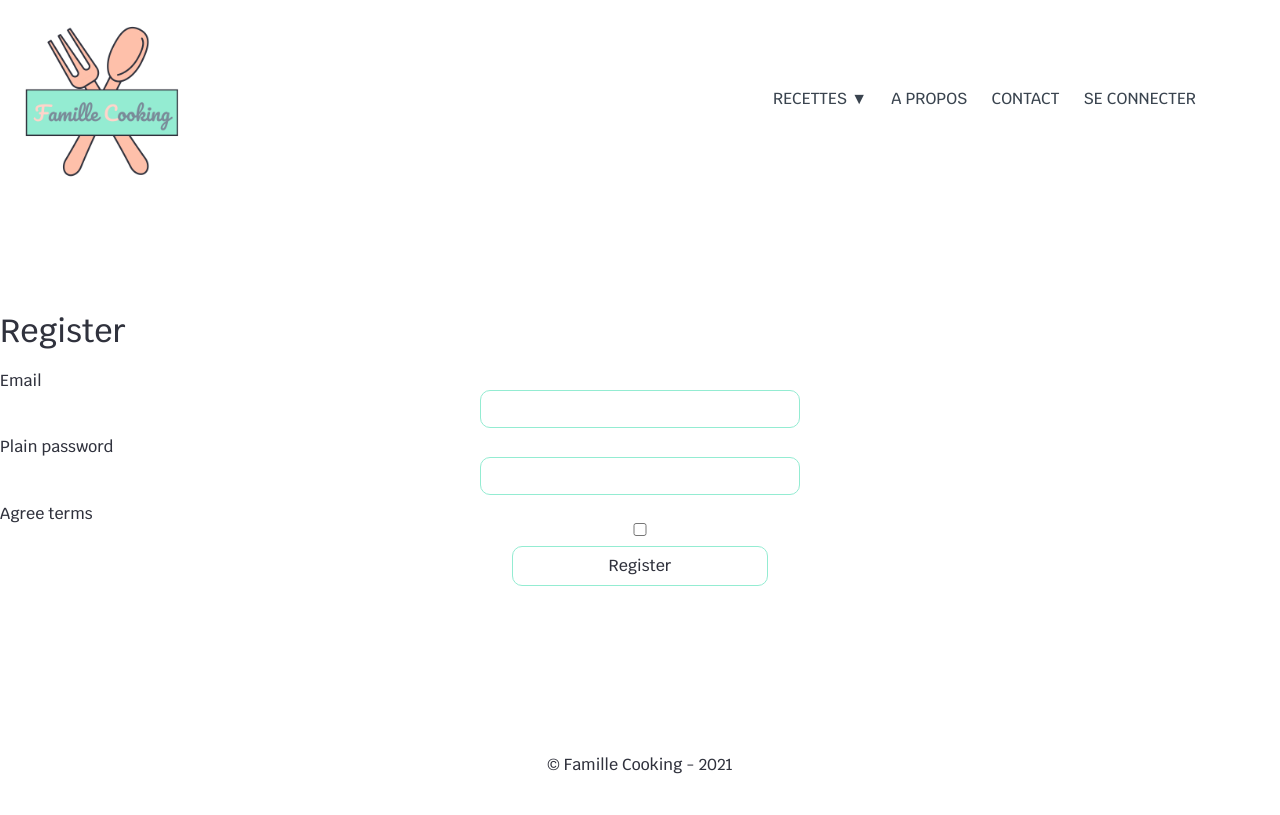
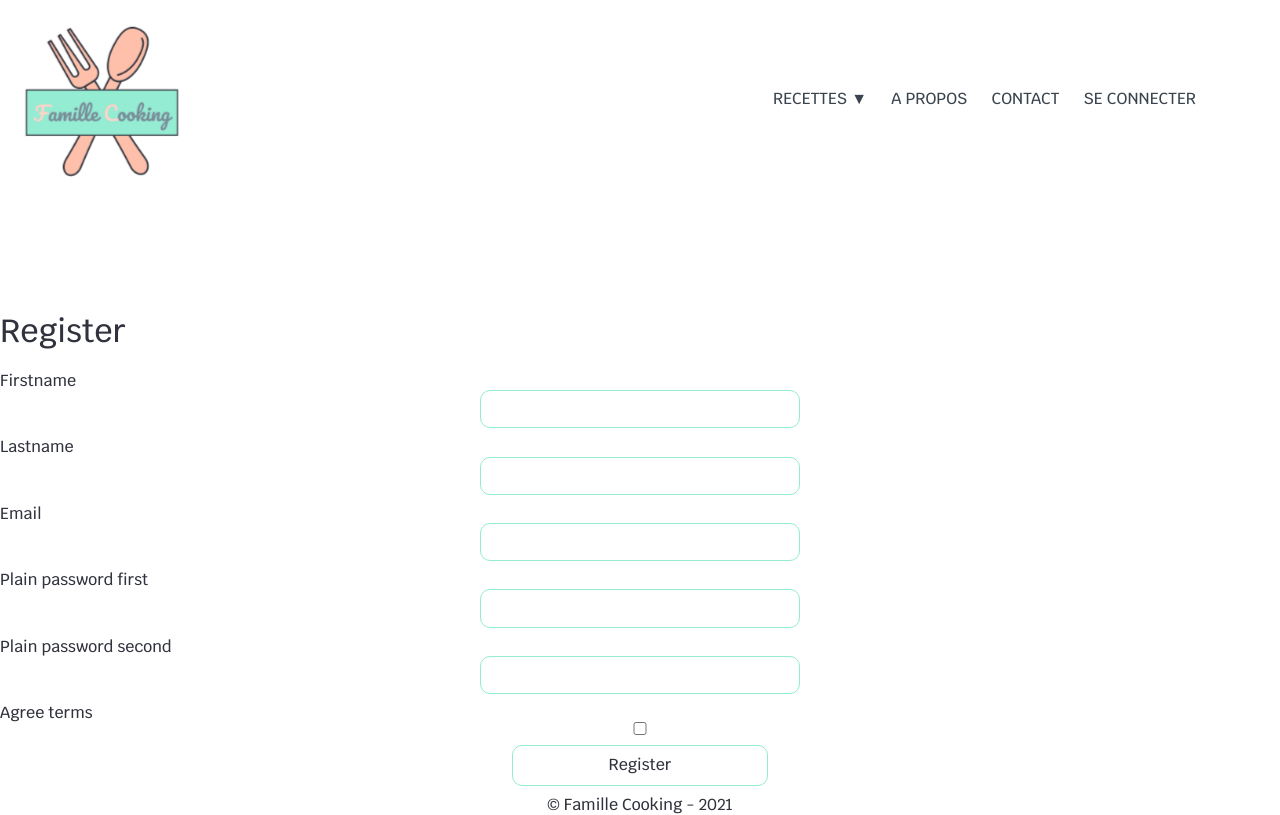
Before and after one commit to camillejmr/FamilleCooking, a Symfony app: template templates/registration/register.html.twig in a window 1280 px wide. Before the commit the page ends 774 px from the top, so only its background shows below. Run offline with Twig, Linux system fonts and the light colour scheme; the template is opened without the code that fills it, so the values that code supplies are empty; form fields are guessed from the names that the template uses; some libraries are stand-ins or nearby versions.

Commit message:
Password verification ok for registration, home Page in progress

```diff
--- a/public/css/main.css
+++ b/public/css/main.css
@@ -190,21 +190,35 @@ a:hover::before {
     color: #FEC0AA;
 }
 
+#imgfruits {
+    height:200px;
+    margin-left: 100px; margin-right: auto;
+}
+
 footer {
-    position: absolute;
-    bottom: 0;
-    width: 100%;
     text-align: center;
-    /*top:270%;*/
-    margin-bottom: 2%;
-    padding-top: 2%;
+    /*position: absolute;*/
+    /*bottom: 0;*/
+    /*width: 100%;*/
+    /*margin-bottom: 2%;*/
+    /*margin-top: 180px;*/
+    /*padding-top: 2%;*/
 }
 
 nav ul li:hover ul { /* Affiche la dropNav au survol de la souris avec la class .drop */
-    z-index:99999;
-    display:inherit;
-    position:absolute;
-    margin-top:20px;
-    margin-left:-144px;
+    z-index: 99999;
+    display: inherit;
+    position: absolute;
+    margin-top: 20px;
+    margin-left: -144px;
 }
-nav ul li ul { display:none; } /* Rend le menu déroulant caché par défaut */
+
+nav ul li ul {
+    display: none;
+}
+
+/* Rend le menu déroulant caché par défaut */
+
+main, footer {
+    display: block
+}
--- a/templates/registration/register.html.twig
+++ b/templates/registration/register.html.twig
@@ -10,10 +10,15 @@
     <h1>Register</h1>
 
     {{ form_start(registrationForm) }}
-        {{ form_row(registrationForm.email) }}
-        {{ form_row(registrationForm.plainPassword)}}
-        {{ form_row(registrationForm.agreeTerms) }}
+    {{ form_row(registrationForm.firstname) }}
+    {{ form_row(registrationForm.lastname) }}
 
-        <button type="submit" class="btn">Register</button>
+    {{ form_row(registrationForm.email) }}
+    {{ form_row(registrationForm.plainPassword.first) }}
+{{ form_row(registrationForm.plainPassword.second) }}
+
+    {{ form_row(registrationForm.agreeTerms) }}
+
+    <button type="submit" class="btn">Register</button>
     {{ form_end(registrationForm) }}
 {% endblock %}
```
Also changed, not shown: src/Form/RegistrationFormType.php (+28 -10 lines), templates/main/home.html.twig (+6 -1 lines).
